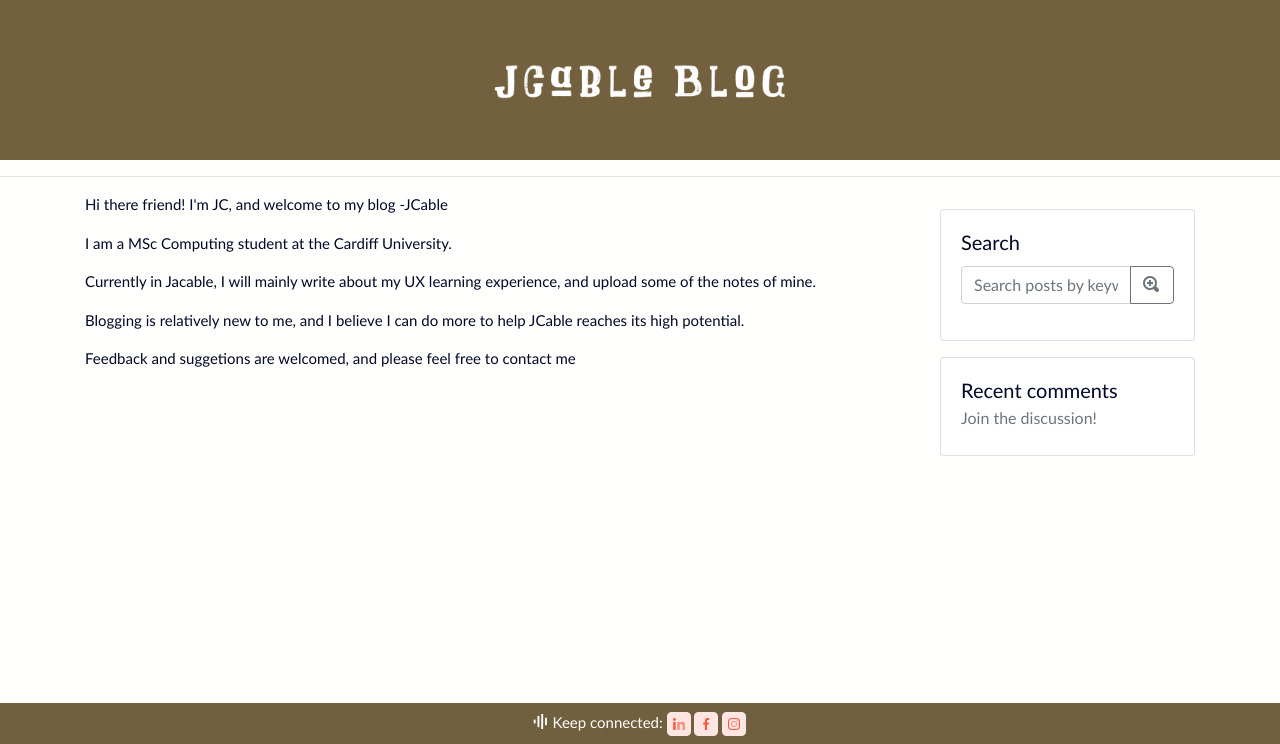
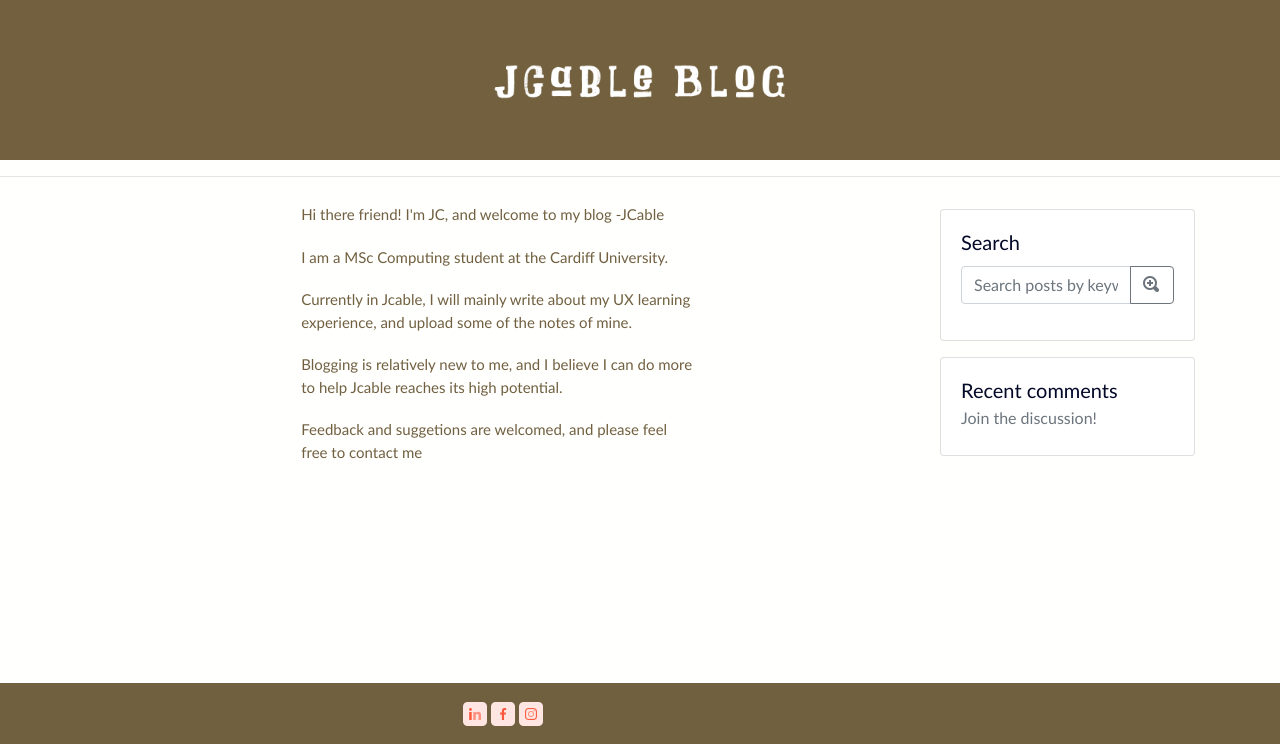
Before and after one commit to JiachZh/flaskblog, a Flask app: page /about in a window 1280 px wide. Shown: the part 56-800 px from the top of the page. Run offline with Flask 2, Linux system fonts and the light colour scheme; data that the repository does not hold is empty; some libraries are stand-ins or nearby versions.

Commit message:
fix bug & style about

```diff
--- a/blog/routes.py
+++ b/blog/routes.py
@@ -70,7 +70,7 @@ def login():
 @app.route('/profile')
 @login_required
 def profile():
-    taggings = Taggings.query.filter_by(suthorID=current_user.userID).order_by(Taggings.createdAt.desc()).all()
+    taggings = Taggings.query.filter_by(authorId=current_user.userId).order_by(Taggings.createdAt.desc()).all()
     return render_template('profile.html', title='Tagged posts', taggings=taggings)
 
 @app.route('/logout')
--- a/blog/templates/about.html
+++ b/blog/templates/about.html
@@ -1,7 +1,15 @@
 {% extends "layout.html" %} {% block content %}
+<style>
+    p{
+    color:#716040;
+    margin:auto;
+    width:50%;
+    padding: 10px;
+    }
+    </style>
 <p>Hi there friend! I'm JC, and welcome to my blog -JCable</p>
 <P>I am a MSc Computing student at the Cardiff University. </P>
-<p>Currently in Jacable, I will mainly write about my UX learning experience, and upload some of the notes of mine. </p>
-<p>Blogging is relatively new to me, and I believe I can do more to help JCable reaches its high potential. </p>
+<p>Currently in Jcable, I will mainly write about my UX learning experience, and upload some of the notes of mine. </p>
+<p>Blogging is relatively new to me, and I believe I can do more to help Jcable reaches its high potential. </p>
 <p>Feedback and suggetions are welcomed, and please feel free to contact me</p> {%
 endblock content %}
--- a/blog/templates/post.html
+++ b/blog/templates/post.html
@@ -17,7 +17,7 @@
 <div>
   My rating:
   <div class="my-rating" style="display: inline">
-    {% for idx in range(1, 10) %}{% if my_rating.content and my_rating.content > idx %}<span class="is-starred" data-star="{{ idx }}">★</span>{% else %}<span class="is-not-starred" data-star="{{ idx }}">★</span>{% endif %}{% endfor %}
+    {% for idx in range(1, 11) %}{% if my_rating.content and my_rating.content >= idx %}<span class="is-starred" data-star="{{ idx }}">★</span>{% else %}<span class="is-not-starred" data-star="{{ idx }}">★</span>{% endif %}{% endfor %}
   </div>. {% if my_rating.content %}<button type="button" id="remove-rating" class="btn btn-link btn-sm">Remove my rating</button>{% endif %}
 </div>
 {% if not tagged %}
```
